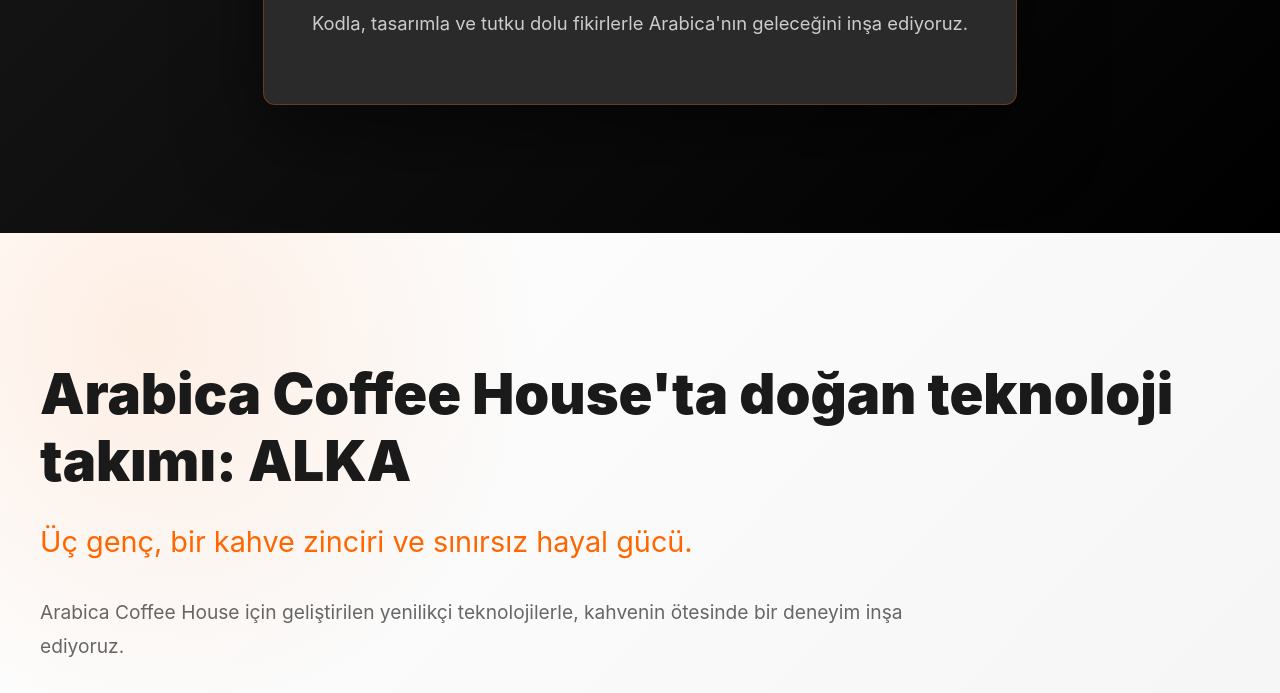
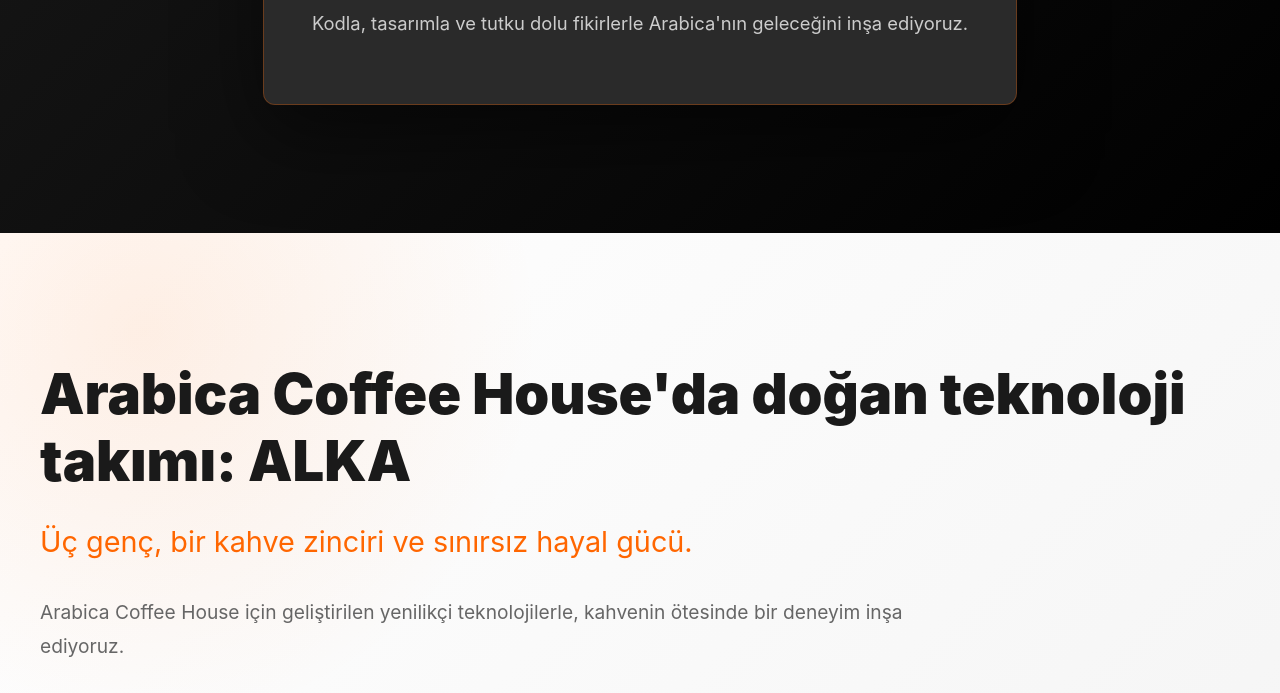
Before and after one commit to demirarif/Alka, a plain HTML site: page index.html in a window 1280 px wide. Shown: the part 512-1205 px from the top of the page. Drawn offline with nearby package versions, Linux system fonts and the light colour scheme.

Commit message:
Update index.html

```diff
--- a/index.html
+++ b/index.html
@@ -1170,7 +1170,7 @@
   <section class="intro">
    <div class="intro-container">
     <div class="intro-content">
-     <h1 id="heroTitle">Arabica Coffee House'ta doğan teknoloji takımı: ALKA</h1>
+     <h1 id="heroTitle">Arabica Coffee House'da doğan teknoloji takımı: ALKA</h1>
      <h2 id="heroSubtitle">Üç genç, bir kahve zinciri ve sınırsız hayal gücü.</h2>
      <p id="heroDescription">Arabica Coffee House için geliştirilen yenilikçi teknolojilerle, kahvenin ötesinde bir deneyim inşa ediyoruz.</p>
      <div class="intro-buttons"><a href="#about" class="btn-primary">Bizi Tanıyın</a> <a href="#contact" class="btn-secondary">İletişime Geçin</a>
```
